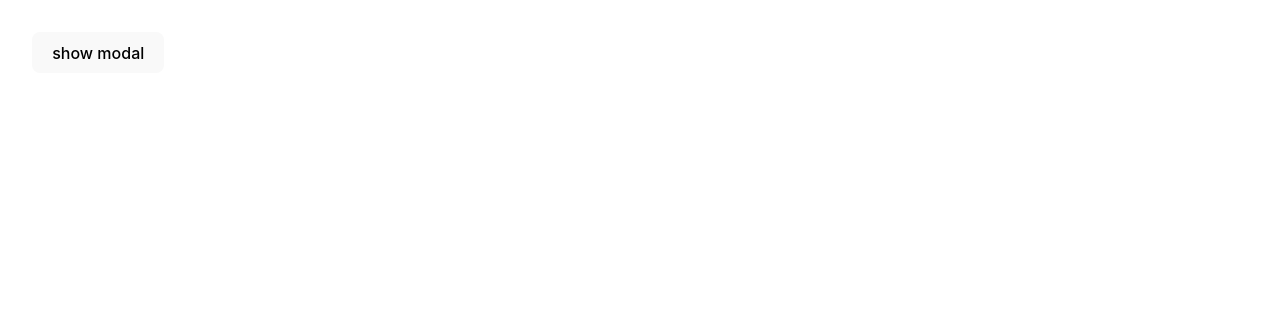
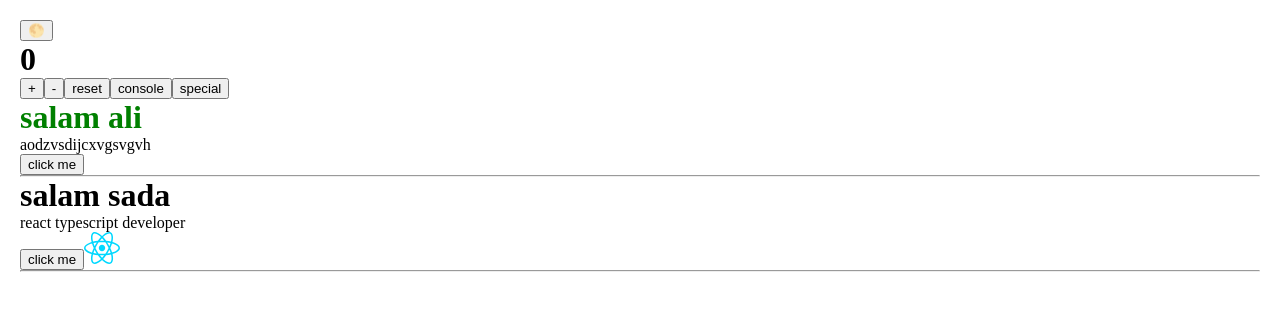
Before and after one commit to Ali-GreenHeart/react-dfe01-first, a React (Vite) app: page / in a window 1280 px wide. Shown: the top 310 px of the page. Built offline with nearby package versions, Linux system fonts and the light colour scheme.

Commit message:
add darkmode

```diff
--- a/src/App.jsx
+++ b/src/App.jsx
@@ -1,12 +1,10 @@
 import React from 'react'
-import './App.css'
 import Header from './components/Header'
 import Counter from './components/Counter'
-import Modal from './components/Modal/Index'
 function App() {
   return (
     <>
-      {/* <Counter />
+      <Counter />
       <Header
         title="aodzvsdijcxvgsvgvh"
         ad='ali'
@@ -14,9 +12,6 @@ function App() {
         onClick={() => console.log('clicked')}
       />
       <Header withReact ad="sada" title="react typescript developer" />
-      { {Header("ali", "")} }
-      {Header("sada", "react typescript developer")} */}
-      <Modal />
     </>
   )
 }
--- /dev/null
+++ b/src/components/PageWithModes/index.jsx
@@ -0,0 +1,24 @@
+import { useState } from 'react'
+import styles from './index.module.css'
+
+
+let initialRender = true
+export default function PageWithModes(props) {
+    const [isDark, setIsDark] = useState(false)
+
+    if (initialRender) {
+        setIsDark(Boolean(localStorage.getItem('isDark')))
+        initialRender = false
+    }
+
+    return (
+        <div className={styles.container + ' ' + (isDark ? styles.darkMode : '')}>
+            <button onClick={() => {
+                localStorage.setItem('isDark', !isDark)
+                // setIsDark(!isDark)
+                setIsDark((pre) => !pre)
+            }}>{isDark ? "🌞" : '🌕'}</button>
+            {props.children}
+        </div>
+    )
+}
--- /dev/null
+++ b/src/components/PageWithModes/index.module.css
@@ -0,0 +1,19 @@
+.text {
+    width: 600px;
+}
+
+* {
+    margin: 0;
+}
+
+.container {
+    min-height: 100vh;
+    margin: 0;
+    padding: 20px;
+}
+
+.darkMode,
+.darkMode * {
+    color: white !important;
+    background-color: black !important;
+}
--- a/src/main.jsx
+++ b/src/main.jsx
@@ -1,11 +1,16 @@
 import React from 'react'
 import ReactDOM from 'react-dom/client'
 import App from './App'
-import "./index.css"
+import PageWithModes from './components/PageWithModes'
+// import "./index.css"
 
 const reactRootElement = ReactDOM.createRoot(document.getElementById('root'))
 
 
-reactRootElement.render(<App />)
+reactRootElement.render(
+    <PageWithModes>
+        <App />
+    </PageWithModes>
+)
 // render -> code to UI
 // JSX -> JavaScript and XHTML
```
